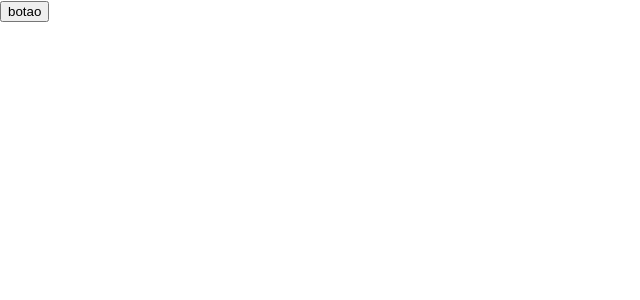
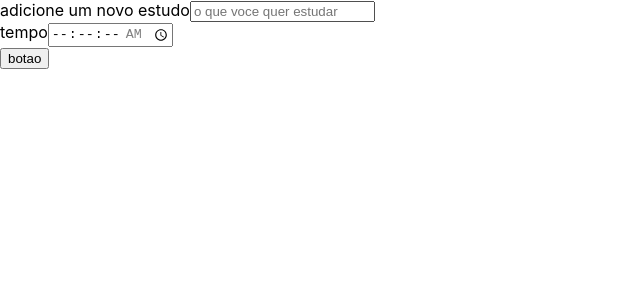
Before and after one commit to MichaelMoranis/app-studies, a React (Create React App) app: page / in a window 1280 px wide. Shown: the top 300 px of the page, without its empty margins (0-640 px from the left). Built offline with nearby package versions, Linux system fonts and the light colour scheme; the HTML template or start-up script is replaced by a standard one.

Commit message:
create form component

```diff
--- a/src/App.tsx
+++ b/src/App.tsx
@@ -1,10 +1,10 @@
 import React from 'react';
-import Button from './components/Button';
+import Formulario from './components/Form';
 
 function App() {
   return (
     <div className="App">
-      <Button />
+      <Formulario />
     </div>
   );
 }
--- /dev/null
+++ b/src/components/Form/index.tsx
@@ -0,0 +1,36 @@
+import React from "react";
+import Button from "../Button";
+
+class Formulario extends React.Component {
+  render() {
+    return (
+      <form>
+        <div>
+          <label htmlFor="tarefa"> adicione um novo estudo</label>
+          <input
+            type="text"
+            name="tarefa"
+            id="tarefa"
+            placeholder="o que voce quer estudar"
+            required
+          />
+        </div>
+        <div>
+          <label htmlFor="tempo">tempo</label>
+           <input
+             type="time"
+             step="1"
+             name="tempo"
+             id="tempo"
+             min="00:00:00"
+             max="01:30:00"
+             required
+           />
+        </div>
+        <Button />
+      </form>
+    )
+  }
+}
+
+export default Formulario;
```
